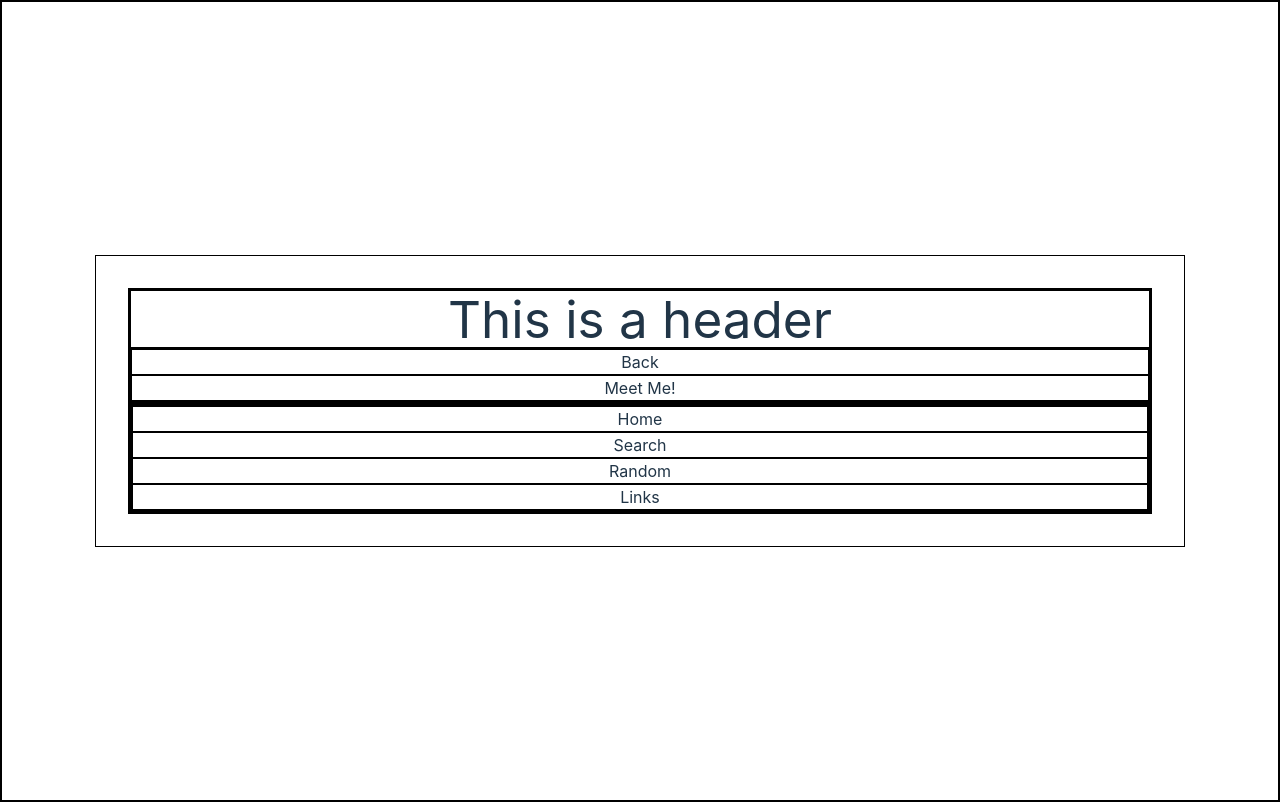
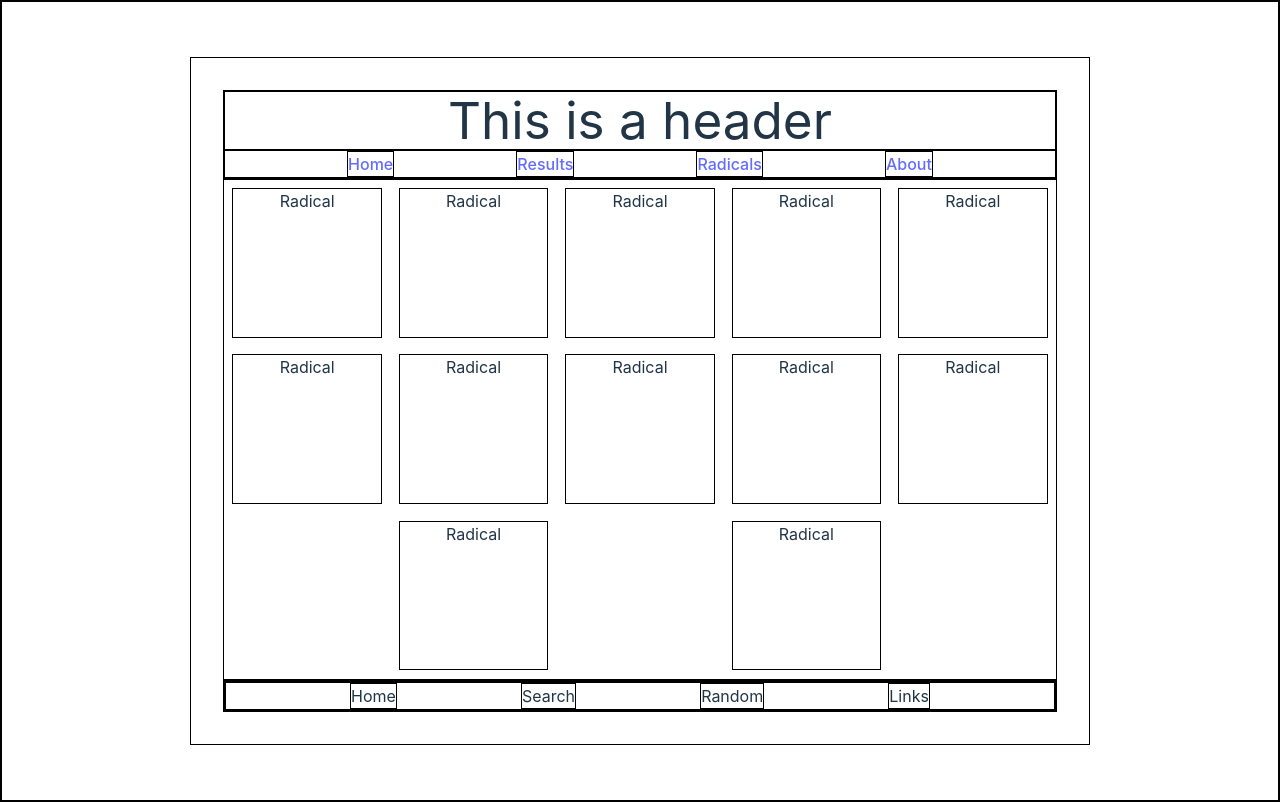
Before and after one commit to billydean/dean-chinese-vue, a Vue app: page /radicals in a window 1280 px wide. Built offline with nearby package versions, Linux system fonts and the light colour scheme.

Commit message:
Refined router; adjusted card sizing and aspect ratio; flexed nav bars; FLAG type declaration error(s)

```diff
--- a/src/App.vue
+++ b/src/App.vue
@@ -1,28 +1,26 @@
 <script setup lang="ts">
-  import Header from './components/Header.vue'
-  import Result from './components/Result.vue'
-  import Spotlight from './components/SingleView.vue'
-  import SimilarScreen from './components/SimilarView.vue'
-  import Search from './components/Search.vue'
-  import Filter from './components/Filter.vue'
   import Footer from './components/Footer.vue'
 </script>
 
 <template>
-  <div class="desk">
-  <Header />
-  <!--
-  <Spotlight />
-  <SimilarScreen />
-  <Search />
-  <Filter /> -->
+    <header>
+        <h1>This is a header</h1>
+        <nav>
+          <!-- temporary while I figure out router -->
+          <RouterLink to="/">Home</RouterLink>
+          <RouterLink to="/results">Results</RouterLink>
+          <RouterLink to="/radicals">Radicals</RouterLink>
+          <RouterLink to="/about">About</RouterLink>
+
+        </nav>
+    </header>
+  <RouterView />
   <Footer />
-  </div>
 </template>
 
 <style scoped>
-  .desk {
-    width: 80vw;
+  nav {
+    display: flex;
+    justify-content: space-evenly;
   }
-
 </style>
--- a/src/components/AboutView.vue
+++ b/src/components/AboutView.vue
@@ -0,0 +1,9 @@
+<script setup lang="ts">
+</script>
+
+<template>
+    <p>About Page</p>
+</template>
+
+<style scoped>
+</style>
--- a/src/components/Footer.vue
+++ b/src/components/Footer.vue
@@ -11,4 +11,9 @@
     </nav>
   </footer>
 </template>
-<style></style>
+<style scoped>
+  ul {
+    display: flex;
+    justify-content: space-evenly;
+  }
+</style>
--- a/src/components/HomeView.vue
+++ b/src/components/HomeView.vue
@@ -0,0 +1,9 @@
+<script setup lang="ts">
+</script>
+
+<template>
+    <p> Home Page </p>
+</template>
+
+<style scoped>
+</style>
--- a/src/components/RadicalView.vue
+++ b/src/components/RadicalView.vue
@@ -24,6 +24,5 @@
     display: flex;
     flex-wrap: wrap;
     justify-content: space-evenly;
-    width: 80vw;
   }
 </style>
--- a/src/components/ResultsView.vue
+++ b/src/components/ResultsView.vue
@@ -24,6 +24,5 @@
     display: flex;
     flex-wrap: wrap;
     justify-content: space-evenly;
-    width: 80vw;
   }
 </style>
--- a/src/main.ts
+++ b/src/main.ts
@@ -3,5 +3,8 @@ import './style.css'
 import App from './App.vue'
 import router from './router'
 
+const app = createApp(App);
 
-createApp(App).mount('#app')
+app.use(router);
+
+app.mount('#app')
--- a/src/style.css
+++ b/src/style.css
@@ -66,12 +66,19 @@ button:focus-visible {
 }
 
 .card {
-  width: 100px;
+  /* width: 100px;
   height: 100px;
-}
+   */
+  width: 18%;
+  min-width: 100px;
+  margin: 1%;
+  /* margin: 5px; */
+  aspect-ratio: 1/1;
+  }
 
 #app {
-  max-width: 1280px;
+  width: 90vw;
+  max-width: 900px;
   margin: 0 auto;
   padding: 2rem;
   text-align: center;
```
